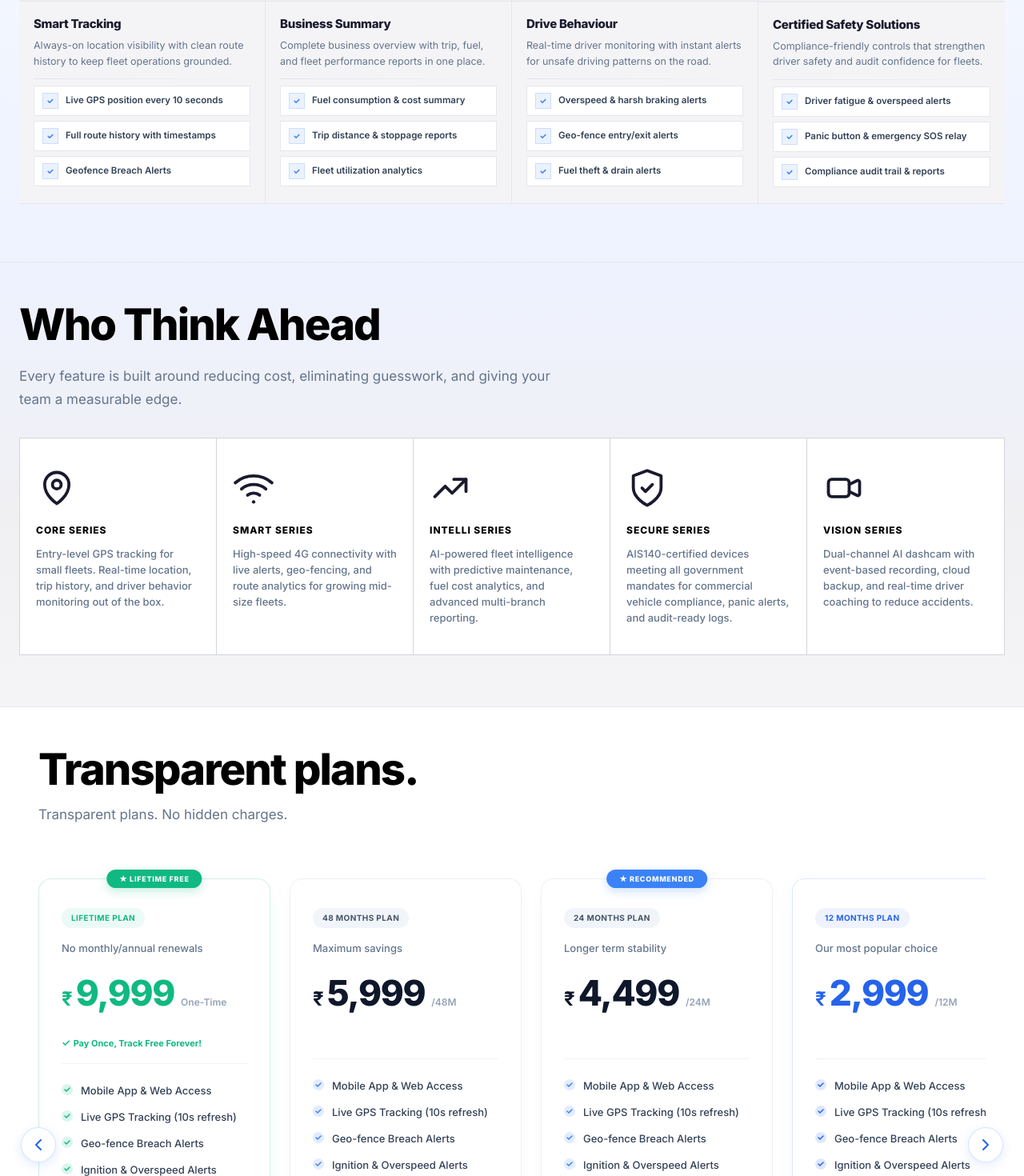
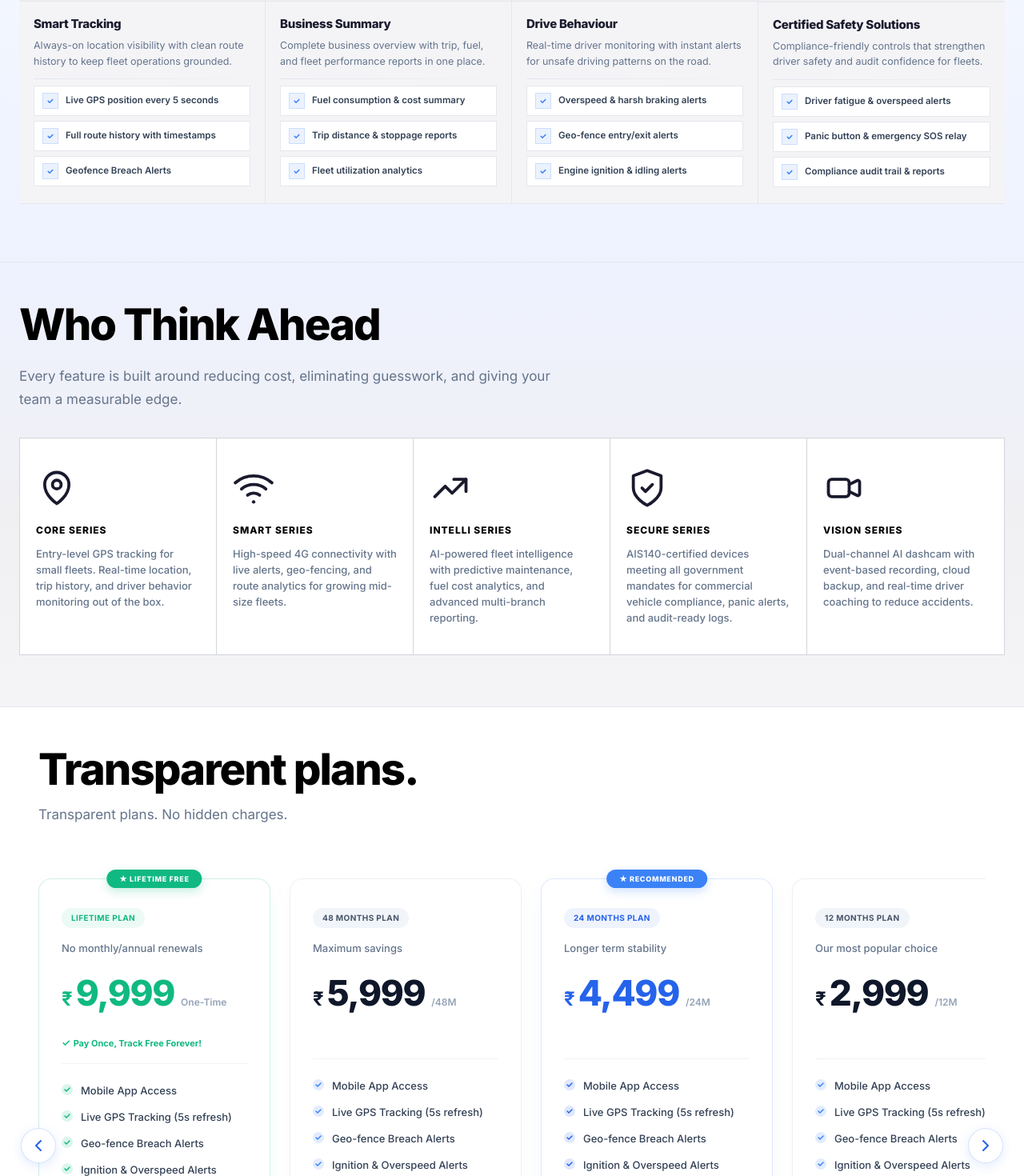
Before and after one commit to nviqbharat-teams/nviq-web, a Next.js app: page / in a window 1280 px wide. Shown: the part 1278-2748 px from the top of the page at 80% size. Built offline with nearby package versions, Linux system fonts and the light colour scheme; no server answers.

Commit message:
fix:changes

```diff
--- a/src/app/contact/page.tsx
+++ b/src/app/contact/page.tsx
@@ -62,7 +62,7 @@ export default function ContactPage() {
           <div className="max-w-[1200px] mx-auto grid grid-cols-1 lg:grid-cols-[0.85fr_1.15fr] gap-12 lg:gap-16 items-stretch">
 
             {/* Left Column: Blue Gradient Card */}
-            <div className="w-full bg-gradient-to-b from-blue-700 via-blue-600 to-blue-500 border border-blue-700 p-8 md:p-10 flex flex-col justify-between min-h-[580px] rounded-none shadow-[6px_6px_0px_0px_rgba(37,99,235,0.15)] text-white">
+            <div className="order-2 lg:order-1 w-full bg-gradient-to-b from-blue-700 via-blue-600 to-blue-500 border border-blue-700 p-8 md:p-10 flex flex-col justify-between min-h-[580px] rounded-none shadow-[6px_6px_0px_0px_rgba(37,99,235,0.15)] text-white">
               <div>
                 <h2 className="text-3xl font-extrabold tracking-tight mb-8">
                   Get in touch
@@ -123,7 +123,7 @@ export default function ContactPage() {
             </div>
 
             {/* Right Column: Form */}
-            <div className="bg-white border border-slate-200/60 rounded-none p-8 md:p-10 lg:p-12 shadow-[0_10px_40px_rgba(0,0,0,0.04)] flex flex-col justify-center">
+            <div className="order-1 lg:order-2 bg-white border border-slate-200/60 rounded-none p-8 md:p-10 lg:p-12 shadow-[0_10px_40px_rgba(0,0,0,0.04)] flex flex-col justify-center">
               {submitted ? (
                 <div className="flex flex-col items-center text-center py-8">
                   <div className="w-[72px] h-[72px] bg-emerald-50 border-2 border-emerald-500 rounded-none flex items-center justify-center text-emerald-500 mb-6">
@@ -136,7 +136,7 @@ export default function ContactPage() {
                     We&apos;ve Got Your Message!
                   </h3>
                   <p className="text-[15px] text-slate-500 leading-relaxed max-w-[360px]">
-                    Our team will reach out to you within 4 hours on your phone number or email.
+                    Our team will reach out to you within 24-48 hours on your phone number or email.
                   </p>
                   <button
                     type="button"
@@ -153,7 +153,7 @@ export default function ContactPage() {
                       Send Us a Message
                     </h2>
                     <p className="text-sm text-slate-500 leading-normal">
-                      We&apos;ll reply within 4 hours during business days.
+                      We&apos;ll reply within 24-48 hours during business days.
                     </p>
                   </div>
 
--- a/src/app/page.tsx
+++ b/src/app/page.tsx
@@ -51,7 +51,7 @@ const FLEET_VALUE = [
     desc: "Always-on location visibility with clean route history to keep fleet operations grounded.",
     accent: "blue",
     features: [
-      "Live GPS position every 10 seconds",
+      "Live GPS position every 5 seconds",
       "Full route history with timestamps",
       "Geofence Breach Alerts",
     ],
@@ -75,7 +75,7 @@ const FLEET_VALUE = [
     features: [
       "Overspeed & harsh braking alerts",
       "Geo-fence entry/exit alerts",
-      "Fuel theft & drain alerts",
+      "Engine ignition & idling alerts",
     ],
   },
   {
@@ -92,11 +92,11 @@ const FLEET_VALUE = [
 ];
 
 const PREMIUM_PLAN_FEATURES = [
-  "Mobile App & Web Access",
-  "Live GPS Tracking (10s refresh)",
+  "Mobile App Access",
+  "Live GPS Tracking (5s refresh)",
   "Geo-fence Breach Alerts",
   "Ignition & Overspeed Alerts",
-  "90-Day Route Playback History",
+  "30-Day Route Playback History",
   "Anti-Theft Engine Cut-off",
   "Trip Management & Mileage Reports",
   "Free GPS Device & Installation",
@@ -135,7 +135,7 @@ const PRICING_PLANS = [
     features: PREMIUM_PLAN_FEATURES,
     cta: "Choose Plan",
     recommendedText: "★ Recommended",
-    featured: false,
+    featured: true,
     modalPlan: "professional" as LeadPlan
   },
   {
@@ -145,7 +145,7 @@ const PRICING_PLANS = [
     price: 2999,
     features: PREMIUM_PLAN_FEATURES,
     cta: "Get Started",
-    featured: true,
+    featured: false,
     modalPlan: "professional" as LeadPlan
   },
   {
@@ -408,7 +408,7 @@ export default function Home() {
             </h1>
 
             <p className="omega-hero__desc">
-              NViQ gives Indian fleet owners live GPS, fuel theft alerts, and route deviation SMS — all in one dashboard. Built for low-signal highways and remote depots.
+              NViQ gives Indian fleet owners live GPS, theft and overspeeding alerts, vehicle past running history — all in one dashboard. Built for low-signal highways and remote depots.
             </p>
           </div>
 
@@ -580,7 +580,7 @@ export default function Home() {
                       {plan.features.map((feature) => (
                         <li key={feature} className="pricing__feature">
                           <PricingCheck />
-                          <span>{feature}</span>
+                          <span>{feature === "Free GPS Device & Installation" ? <strong className="text-[14px]">{feature}</strong> : feature}</span>
                         </li>
                       ))}
                     </ul>
```
